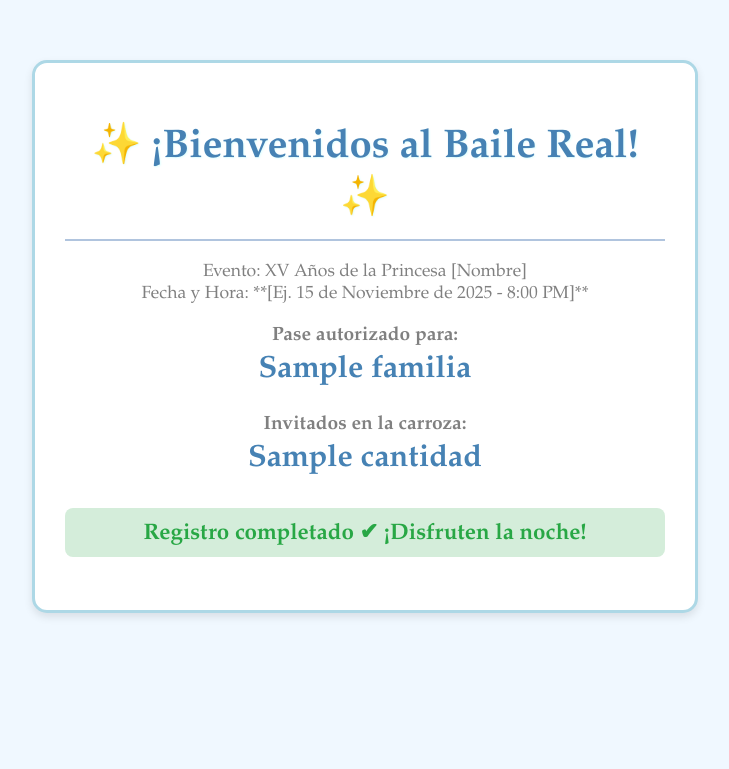
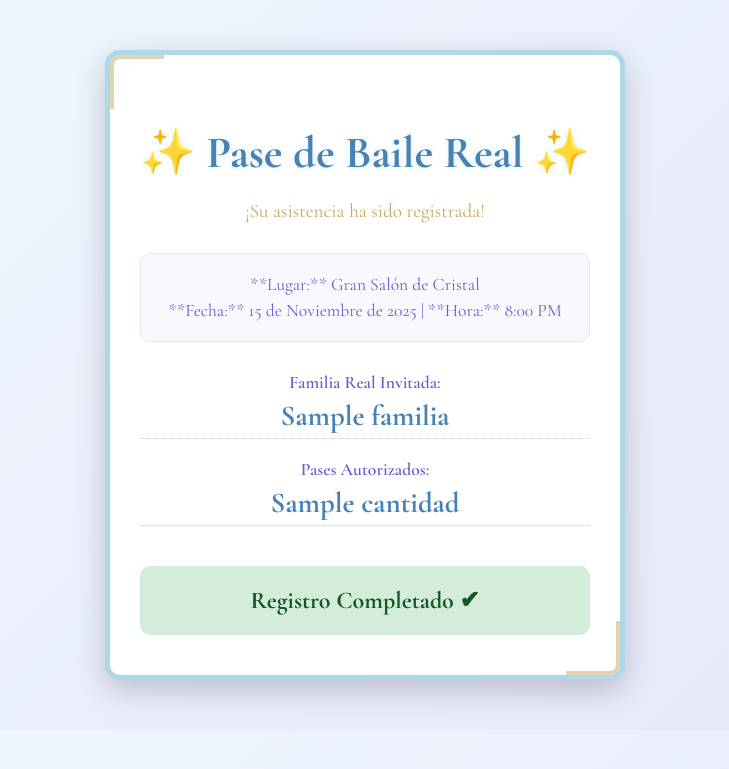
Before and after one commit to rvazquezhernandez480-lab/XV-ximena-prueba-, a Flask app: template templates/template.html in a window 1280 px wide. Shown: the top 769 px of the page, without its empty margins (275-1004 px from the left). Run offline with Flask 3, Linux system fonts and the light colour scheme; the template is opened without the code that fills it: most values are stand-ins (such as "Sample title", 1, 10 or a date in 2020).

Commit message:
Revamp template for confirmed attendance notification

```diff
--- a/templates/template.html
+++ b/templates/template.html
@@ -3,37 +3,152 @@
 <head>
     <meta charset="UTF-8">
     <meta name="viewport" content="width=device-width, initial-scale=1.0">
-    <title>Baile Real - Registro de Asistencia</title>
+    <title>Baile Real - Pase Confirmado</title>
+    <link href="https://fonts.googleapis.com/css2?family=Cormorant+Garamond:wght@400;600;700&display=swap" rel="stylesheet">
+
+    <style>
+        /* ------------------------------------- */
+        /* 1. ANIMACIONES KEYFRAMES (MAGIA) */
+        /* ------------------------------------- */
+
+        /* Efecto de aparecer suavemente */
+        @keyframes fadeIn {
+            from { opacity: 0; transform: translateY(20px); }
+            to { opacity: 1; transform: translateY(0); }
+        }
+
+        /* Efecto de brillo sutil en el texto */
+        @keyframes shimmer {
+            0% { text-shadow: 0 0 1px rgba(255, 255, 255, 0.5); }
+            50% { text-shadow: 0 0 5px rgba(255, 255, 255, 0.8), 0 0 10px rgba(173, 216, 230, 0.7); }
+            100% { text-shadow: 0 0 1px rgba(255, 255, 255, 0.5); }
+        }
+
+        /* ------------------------------------- */
+        /* 2. ESTILOS BASE (TEMÁTICA CENICIENTA) */
+        /* ------------------------------------- */
+
+        body {
+            font-family: 'Cormorant Garamond', serif;
+            background-color: #F0F8FF; /* Azul Alicia (Fondo suave de Cenicienta) */
+            background-image: linear-gradient(135deg, #F0F8FF 0%, #E6E6FA 100%); /* Degradado suave */
+            margin: 0;
+            padding: 50px 20px;
+            text-align: center;
+        }
+
+        .carriage-container {
+            max-width: 450px;
+            margin: 0 auto;
+            padding: 40px 30px;
+            background-color: #FFFFFF;
+            border: 5px solid #ADD8E6; /* Borde Azul Claro */
+            border-radius: 15px;
+            box-shadow: 0 10px 30px rgba(0, 0, 0, 0.2);
+            /* APLICAR ANIMACIÓN PRINCIPAL */
+            animation: fadeIn 1.5s ease-out;
+            position: relative;
+            overflow: hidden;
+        }
+
+        /* Detalles de las esquinas (toque decorativo) */
+        .corner-deco {
+            position: absolute;
+            width: 50px;
+            height: 50px;
+            border: 4px solid #C8A760; /* Dorado */
+            opacity: 0.5;
+            animation: shimmer 4s infinite;
+        }
+        .top-left { top: 0; left: 0; border-right: none; border-bottom: none; border-radius: 10px 0 0 0; }
+        .bottom-right { bottom: 0; right: 0; border-left: none; border-top: none; border-radius: 0 0 10px 0; }
+
+        .header-title {
+            color: #4682B4; /* Azul Acero (Azul Real) */
+            font-size: 2.8em;
+            margin-bottom: 5px;
+            animation: shimmer 3s infinite;
+        }
+
+        .subtitle {
+            color: #C8A760; /* Dorado */
+            font-size: 1.2em;
+            margin-bottom: 30px;
+        }
+
+        .info-label {
+            color: #6A5ACD; /* Azul Pizarra (Elegante) */
+            font-size: 1.1em;
+            font-weight: 600;
+            display: block;
+            margin-top: 20px;
+        }
+
+        .data-highlight {
+            color: #4682B4; /* Azul Real */
+            font-size: 1.8em;
+            font-weight: 700;
+            display: block;
+            padding: 5px 0;
+            border-bottom: 1px dotted #ADD8E6;
+        }
+
+        .success-box {
+            background-color: #D4EDDA;
+            color: #155724;
+            font-weight: bold;
+            font-size: 1.5em;
+            padding: 20px;
+            border-radius: 10px;
+            margin-top: 40px;
+            /* SEGUNDA ANIMACIÓN DE ÉXITO */
+            animation: fadeIn 2s ease-out 0.5s forwards; /* 0.5s de retraso */
+            opacity: 0; /* Empieza invisible */
+        }
+
+    </style>
 </head>
-<body style="font-family: 'Garamond', serif; background-color: #F0F8FF; color: #333333; margin: 0; padding: 20px; text-align: center;">
+<body>
 
-    <div style="max-width: 600px; margin: 40px auto; padding: 30px; background-color: #FFFFFF; border: 3px solid #ADD8E6; border-radius: 15px; box-shadow: 0 4px 8px rgba(0, 0, 0, 0.1);">
+    <div class="carriage-container">
+        <div class="corner-deco top-left"></div>
+        <div class="corner-deco bottom-right"></div>
 
-        <h1 style="color: #4682B4; border-bottom: 2px solid #B0C4DE; padding-bottom: 15px; margin-bottom: 20px; font-size: 2.5em; text-shadow: 1px 1px 2px #E0FFFF;">
-            ✨ ¡Bienvenidos al Baile Real! ✨
+        <h1 class="header-title">
+            ✨ Pase de Baile Real ✨
         </h1>
 
-        <p style="font-size: 1.1em; color: #808080;">
-            Evento: XV Años de la Princesa [Nombre]
-            <br>
-            Fecha y Hora: **[Ej. 15 de Noviembre de 2025 - 8:00 PM]**
+        <p class="subtitle">
+            ¡Su asistencia ha sido registrada!
         </p>
 
-        <p style="font-size: 1.2em; margin-bottom: 15px;">
-            <span style="font-weight: bold; color: #808080;">Pase autorizado para:</span>
-            <br>
-            <b style="color: #4682B4; font-size: 1.6em; display: block; padding: 5px 0;">{{familia}}</b>
-        </p>
+        <div style="background-color: #F8F8FF; padding: 15px; border-radius: 10px; margin-bottom: 30px; border: 1px solid #E6E6FA;">
+            <p style="color: #6A5ACD; font-size: 1.1em; margin: 5px 0;">
+                **Lugar:** Gran Salón de Cristal
+            </p>
+            <p style="color: #6A5ACD; font-size: 1.1em; margin: 5px 0;">
+                **Fecha:** 15 de Noviembre de 2025 | **Hora:** 8:00 PM
+            </p>
+        </div>
 
-        <p style="font-size: 1.2em; margin-bottom: 25px;">
-            <span style="font-weight: bold; color: #808080;">Invitados en la carroza:</span>
-            <br>
-            <b style="color: #4682B4; font-size: 1.6em; display: block; padding: 5px 0;">{{cantidad}}</b>
-        </p>
 
-        <p style="color: #28a745; font-weight: bold; font-size: 1.4em; padding: 10px; background-color: #D4EDDA; border-radius: 8px;">
-            Registro completado ✔ ¡Disfruten la noche!
-        </p>
+        <span class="info-label">
+            Familia Real Invitada:
+        </span>
+        <span class="data-highlight">
+            {{familia}}
+        </span>
+
+        <span class="info-label">
+            Pases Autorizados:
+        </span>
+        <span class="data-highlight">
+            {{cantidad}}
+        </span>
+
+        <div class="success-box">
+            Registro Completado ✔
+        </div>
 
     </div>
 
```
